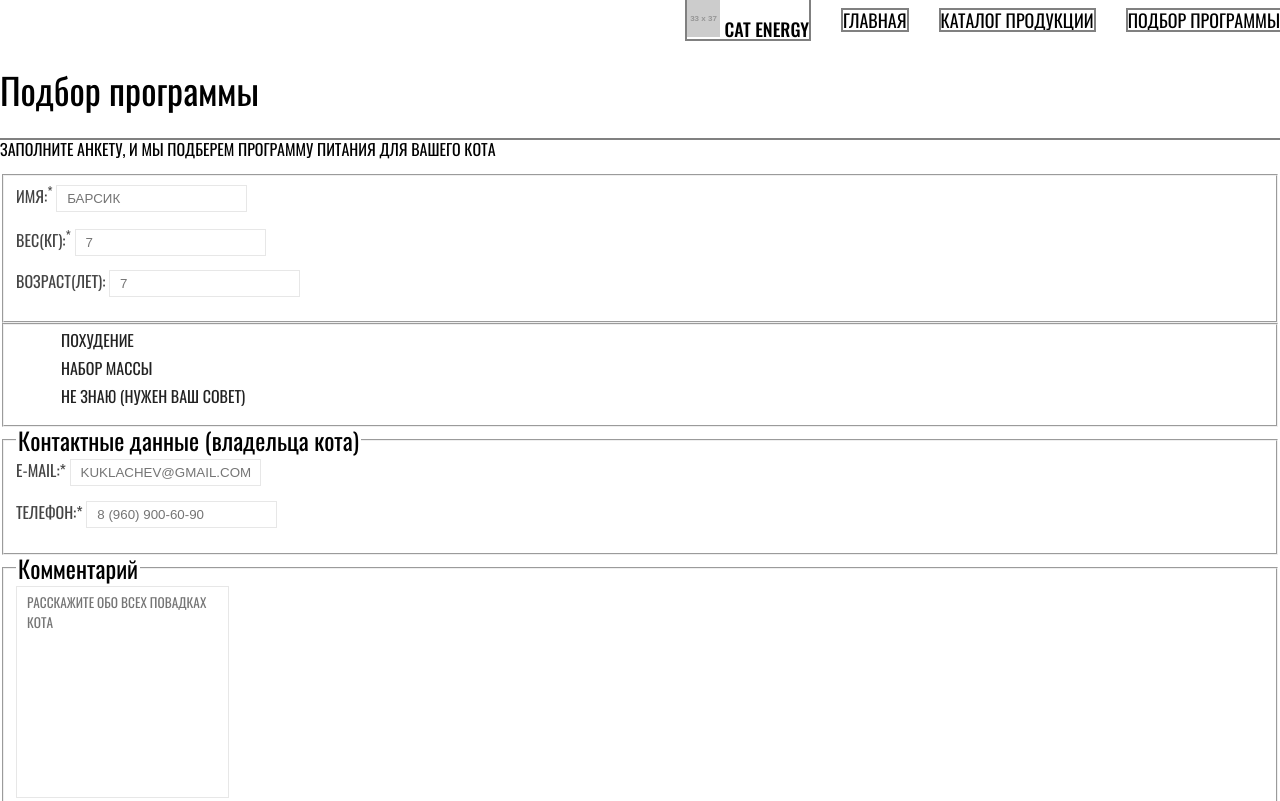
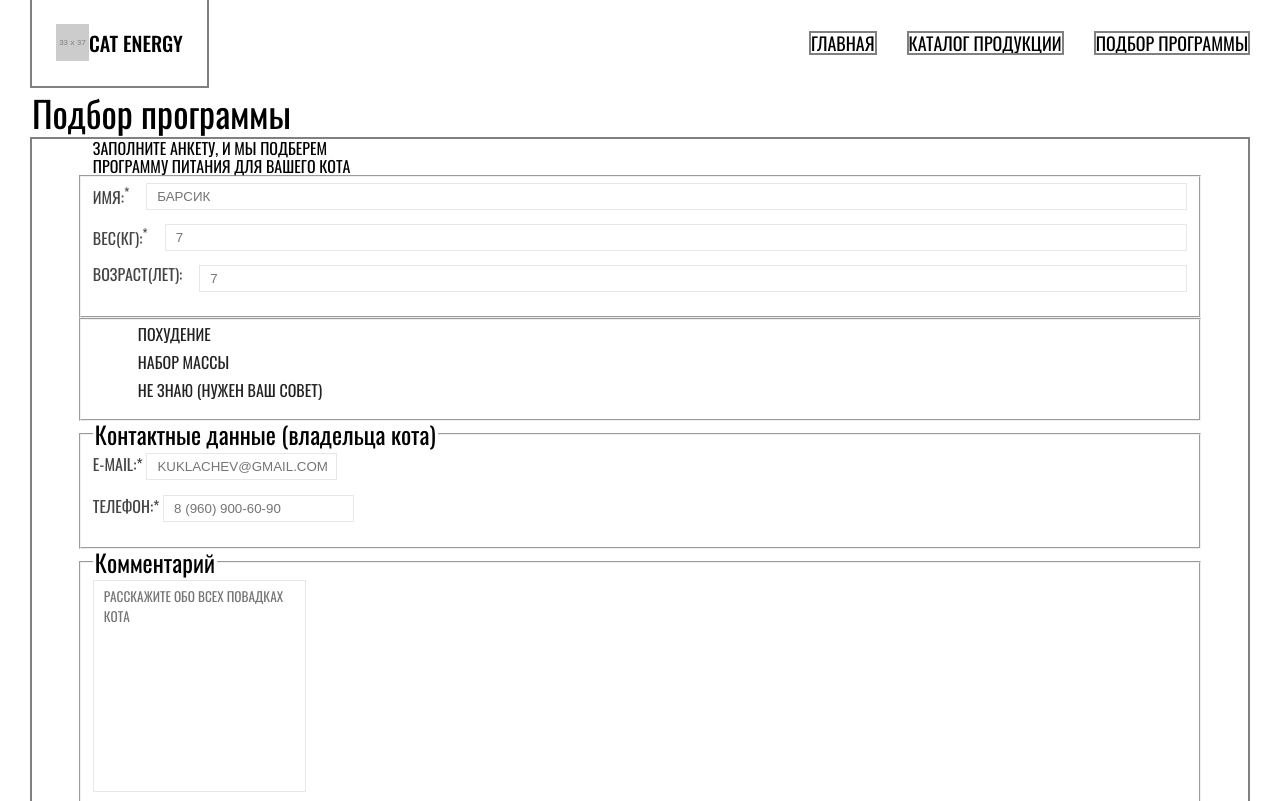
Before and after one commit to IvanLysukhin/1482089-cat-energy-21, a website: page source/form.html in a window 1280 px wide. Shown: the top 801 px of the page. Drawn offline with nearby package versions, Linux system fonts and the light colour scheme; files that its build step writes are made by us from their sources; placeholder pictures from the web are drawn by us.

Commit message:
Сетка блока формы имени

```diff
--- a/source/form.html
+++ b/source/form.html
@@ -2,18 +2,19 @@
 <html class="page" lang="ru">
   <head>
     <meta charset="utf-8">
+    <meta name="viewport" content="width=device-width, initial-scale=1">
     <title>HTML Academy: Кэт энерджи</title>
     <link href="css/style.css" rel="stylesheet">
   </head>
   <body class="page__body">
     <header class="page-header">
-      <nav class="main-nav">
+      <nav class="main-nav main-nav__wrapper">
+        <div class="main-nav__logo-box">
+          <a class="main-nav__link" href="#"><img class="main-nav__logo" src="https://via.placeholder.com/33x37" width="33" height="37" alt="Логотип Cat Energy"></a>
+          <a class="main-nav__link headline" href="#">Cat energy</a>
+          <button class="main-nav__button-close" type="button"><span class="visually-hidden">Закрыть меню</span></button>
+        </div>
         <ul class="main-nav__list">
-          <li class="main-nav__item">
-            <a class="main-nav__link" href="index.html"><img class="main-nav__logo" src="https://via.placeholder.com/33x37" width="33" height="37" alt="Логотип Cat Energy"></a>
-            <a class="main-nav__link headline" href="index.html">Cat energy</a>
-            <button class="main-nav__button-close" type="button"><span class="visually-hidden">Закрыть меню</span></button>
-          </li>
           <li class="main-nav__item">
             <a class="main-nav__link" href="index.html">Главная</a>
           </li>
@@ -29,7 +30,7 @@
     <main class="page-main">
       <h1 class="page-main__title">Подбор программы</h1>
       <form class="form-box" action="https://echo.htmlacademy.ru" method="post">
-        <p class="form-box__text">Заполните анкету, и мы подберем программу питания для вашего кота</p>
+        <p class="form-box__text">Заполните анкету, и мы подберем<br> программу питания для вашего кота</p>
         <fieldset class="form-box__field name-form">
           <legend class="visually-hidden">Первичные данные кота</legend>
           <ul class="form-box--list name-form__list">
--- a/source/less/blocks/form-box.less
+++ b/source/less/blocks/form-box.less
@@ -5,6 +5,24 @@
   line-height: 18px;
   text-transform: uppercase;
   outline: 2px solid grey;
+  .wrapper (92%);
+
+  @media (min-width: @tablet-width) {
+    .wrapper(95%);
+  }
+
+  @media (min-width: @desktop-width) {
+    .wrapper(1220px);
+  }
+}
+
+@media (min-width: @tablet-width) {
+  .form-box__field {
+    .wrapper(90%);
+  }
+  .form-box__text {
+    .wrapper (90%);
+  }
 }
 
 .form-box--list {
--- a/source/less/blocks/name-form.less
+++ b/source/less/blocks/name-form.less
@@ -1,10 +1,13 @@
 .name-form__list {
   .main-fonts;
   color: @special_dark-grey;
+  display: flex;
+  flex-direction: column;
 }
 
 .name-form__item {
   margin-bottom: 14px;
+  display: flex;
 }
 
 .name-form__cat-data {
@@ -13,4 +16,6 @@
   padding-top: 5px;
   padding-bottom: 5px;
   .border-grey;
+  flex-grow: 1;
+  margin-left: 17px;
 }
--- a/source/less/utils/global.less
+++ b/source/less/utils/global.less
@@ -20,4 +20,13 @@
   font-weight: normal;
   font-size: 36px;
   color: @basic-black;
+  .wrapper(92%);
+
+  @media (min-width: @tablet-width) {
+    .wrapper(95%);
+  }
+
+  @media (min-width: @desktop-width) {
+    .wrapper(1220px);
+  }
 }
```
